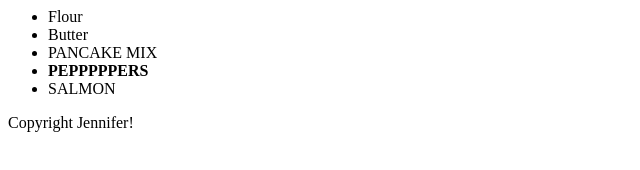
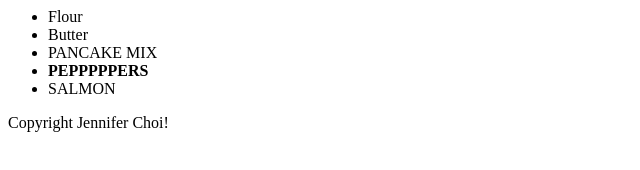
Before and after one commit to fashed/grocerylist, a plain HTML site: page index.html in a window 1280 px wide. Shown: the full height of the page, 0-640 px from the left. Drawn offline with Linux system fonts and the light colour scheme.

Commit message:
Started off footer

```diff
--- a/index.html
+++ b/index.html
@@ -9,6 +9,6 @@
 		</ul>
 	</body>
 	<footer>
-		Copyright Jennifer!
+		Copyright Jennifer Choi!
 	</footer>
 </html>
```
